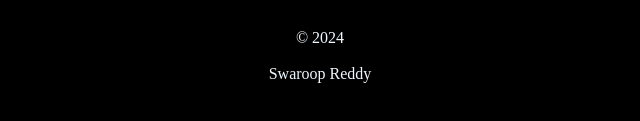
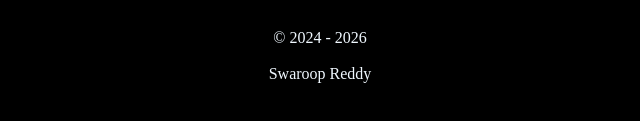
Before and after one commit to Swaroopreddy-m/Portfolio, a plain HTML site: page index.html in a window 1280 px wide. Shown: the part 4058-4179 px from the top of the page, 320-960 px from the left. Drawn offline with Linux system fonts and the light colour scheme.

Commit message:
Extended copy right

```diff
--- a/index.html
+++ b/index.html
@@ -159,7 +159,7 @@
     </div>
     <br />
     <div class="finalfooter">
-        <p>&copy; 2024</p><br />
+        <p>&copy; 2024 - 2026</p><br />
         <p> Swaroop Reddy </p>
     </div>
 
```
